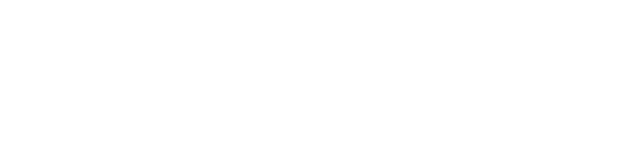
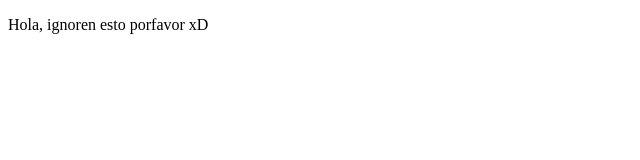
Before and after one commit to DexenRoss/ProyectoDemo, a plain HTML site: page index.html in a window 1280 px wide. Shown: the whole page, without its empty margins (0-640 px from the left). Drawn offline with Linux system fonts and the light colour scheme.

Commit message:
agregue una frase irrelevante

```diff
--- a/index.html
+++ b/index.html
@@ -7,6 +7,6 @@
     <title>Hola mundo</title>
 </head>
 <body>
-
+    <p>Hola, ignoren esto porfavor xD</p>
 </body>
 </html>
```
